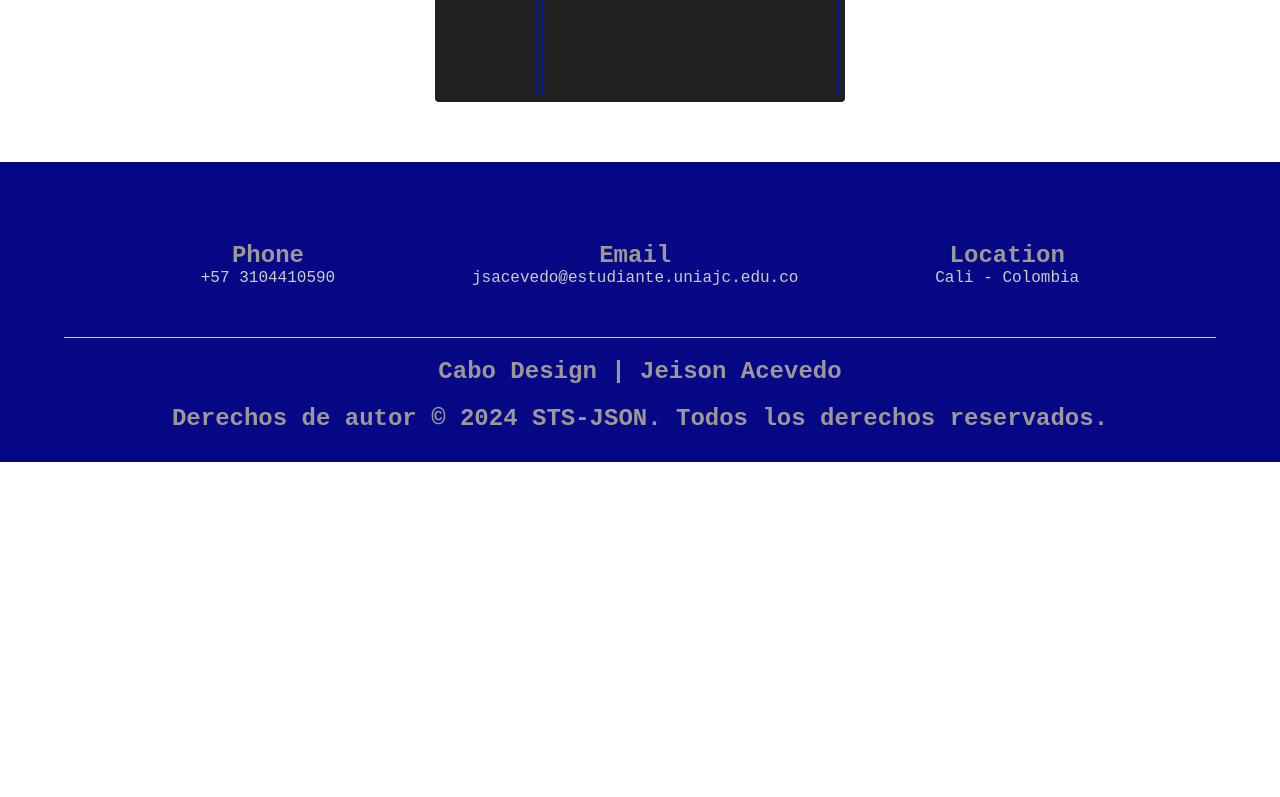
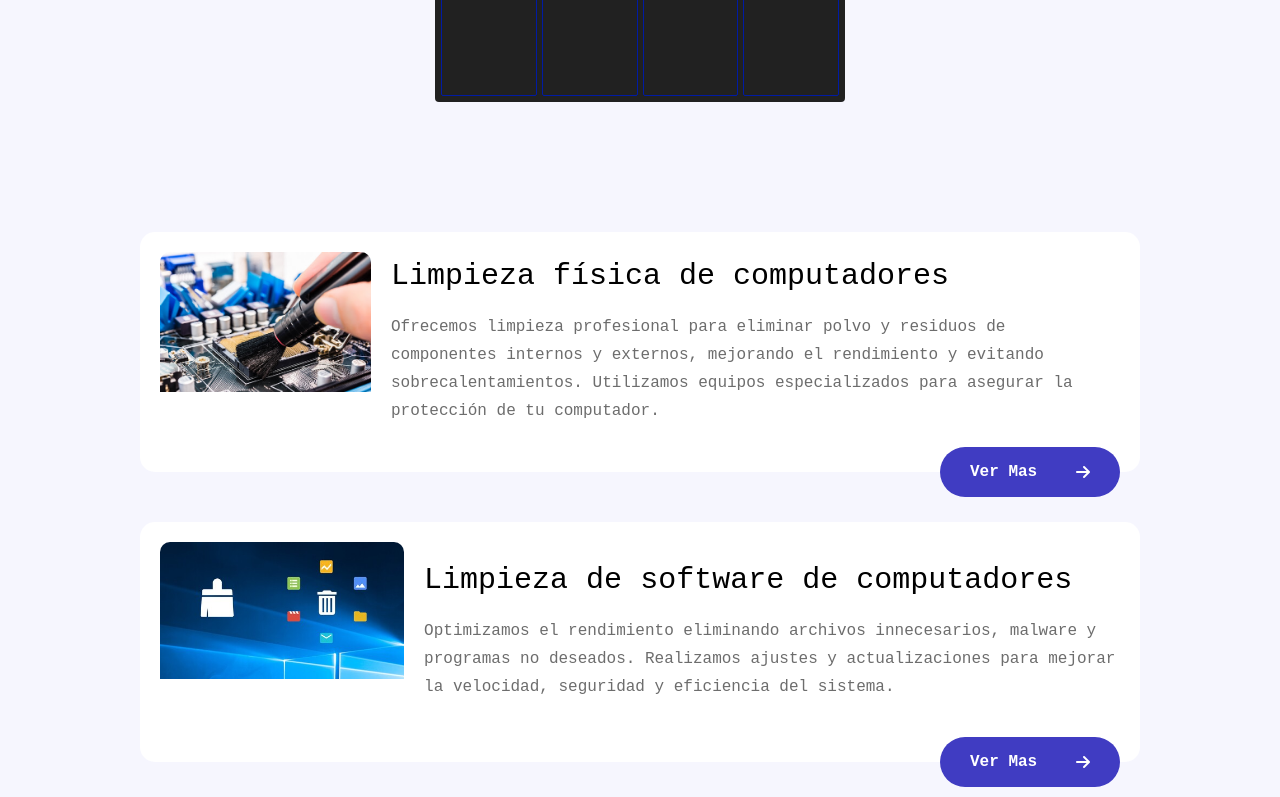
Before and after one commit to smithacevedo/WEB_JSON, a plain HTML site: page index.html in a window 1280 px wide. Shown: the part 2000-2797 px from the top of the page. Before the commit the page ends 2462 px from the top, so only its background shows below. Drawn offline with Linux system fonts and the light colour scheme; a web font is replaced by a local one.

Commit message:
Se aplica metodología BEM en espacio de productos

```diff
--- a/css/estilos.css
+++ b/css/estilos.css
@@ -5,6 +5,7 @@
 }
 
 body {
+    background: #F6F6FE;
     font-family: "Kode Mono", monospace;
     font-optical-sizing: auto;
     font-weight: weight;
@@ -129,6 +130,125 @@ header .textos-header{
     justify-content: center;
 }
 
+a {
+	text-decoration: none;
+}
+
+a:hover {
+	text-decoration: underline;
+}
+
+.contenedor_productos {
+	max-width: 1000px;
+	width: 90%;
+	margin: 0 auto;
+}
+
+.contenedor__cards {
+	margin: 70px 0;
+}
+
+.card__thumbnail {
+	width: 650px;
+	height: 200px;
+	margin-right: 20px;
+	border-radius: 10px;
+	overflow: hidden;
+	display: inline-block;
+}
+
+.card_productos {
+	background: #FFF;
+	border-radius: 15px;
+	padding: 20px;
+	display: flex;
+	align-items: center;
+	position: relative;
+	margin-bottom: 50px;
+}
+
+.card__thumbnail {
+	width: 650px;
+	height: 200px;
+	margin-right: 20px;
+	border-radius: 10px;
+	overflow: hidden;
+	display: inline-block;
+}
+
+.card__img {
+	width: 100%;
+}
+
+.card__titulo {
+	font-size: 30px;
+	font-weight: normal;
+	margin-bottom: 20px;
+}
+
+.card__enlace {
+	color: #000;
+}
+
+.card__extracto {
+	line-height: 28px;
+	color: #6D6D6D;
+	margin-bottom: 20px;
+}
+
+
+.boton-productos {
+	border: none;
+	min-width: 180px;
+	height: 50px;
+	padding: 0 30px;
+	background: #000;
+	color: #fff;
+	display: inline-block;
+	border-radius: 100px;
+	text-decoration: none;
+	display: inline-flex;
+	justify-content: space-between;
+	align-items: center;
+	background: #403CC2;
+	transition: .3s ease all;
+}
+
+.boton__texto {
+	font-weight: 600;
+}
+
+.boton:hover {
+	background: #1B1881;
+	text-decoration: none;
+}
+
+.boton--absolute {
+	position: absolute;
+	right: 20px;
+	bottom: -25px;
+}
+
+.boton--verde {
+	background: #7BA771;
+}
+
+.boton--verde:hover {
+	background: #437837;
+}
+
+.frase {
+	text-align: center;
+	margin: 70px 0;
+}
+
+.frase__texto {
+	margin-bottom: 20px;
+	font-size: 30px;
+	font-weight: 600;
+	font-style: italic;
+}
+
 /* footer */
 footer {
     background: #060886;
--- a/index.html
+++ b/index.html
@@ -80,6 +80,58 @@
 
     </main>
 
+
+	<div class="contenedor_productos">
+		<div class="contenedor__cards">
+			<div class="card_productos"> <!-- Bloque -->
+				<a href="#" class="card__thumbnail">
+					<img class="card__img" src="img/limpieza-hardware.jpg" alt="">
+				</a>
+				<div class="card__textos">
+					<h3 class="card__titulo">
+						<a href="#" class="card__enlace">Limpieza física de computadores</a>
+					</h3>
+					<p class="card__extracto">Ofrecemos limpieza profesional para eliminar polvo y residuos
+                        de componentes internos y externos, mejorando el rendimiento y evitando sobrecalentamientos.
+                        Utilizamos equipos especializados para asegurar la protección de tu computador.</p>
+
+					<a href="#" class="boton-productos boton--absolute"> <!-- Bloque -->
+						<span class="boton__texto">Ver Mas</span>
+						<i class="boton__icono fas fa-arrow-right"></i>
+					</a>
+				</div>
+			</div>
+
+      <div class="card_productos"> <!-- Bloque -->
+				<a href="#" class="card__thumbnail">
+					<img class="card__img" src="img/limpieza-software.jpg" alt="">
+				</a>
+				<div class="card__textos">
+					<h3 class="card__titulo">
+						<a href="#" class="card__enlace">Limpieza de software de computadores</a>
+					</h3>
+					<p class="card__extracto">Optimizamos el rendimiento eliminando archivos innecesarios,
+                        malware y programas no deseados. Realizamos ajustes y actualizaciones para mejorar
+                        la velocidad, seguridad y eficiencia del sistema.</p>
+
+					<a href="#" class="boton-productos boton--absolute"> <!-- Bloque -->
+						<span class="boton__texto">Ver Mas</span>
+						<i class="boton__icono fas fa-arrow-right"></i>
+					</a>
+				</div>
+			</div>
+		</div>
+
+
+		<div class="frase"><!-- Bloque -->
+			<h2 class="frase__texto">Tenemos muchos planes para realizar reparación o mantenimiento a tú equipo.</h2>
+			<a href="#" role="button" class="boton-productos boton--verde">
+				<span class="boton__texto">Cotizar</span>
+				<i class="fas fa-shopping-cart"></i>
+			</a>
+		</div>
+	</div>
+
     <!--Pie de página-->
     <footer>
         <div id="contacto" class="contenedor-footer">
```
Also changed, not shown: img/limpieza-hardware.jpg (added), img/limpieza-software.jpg (added).
